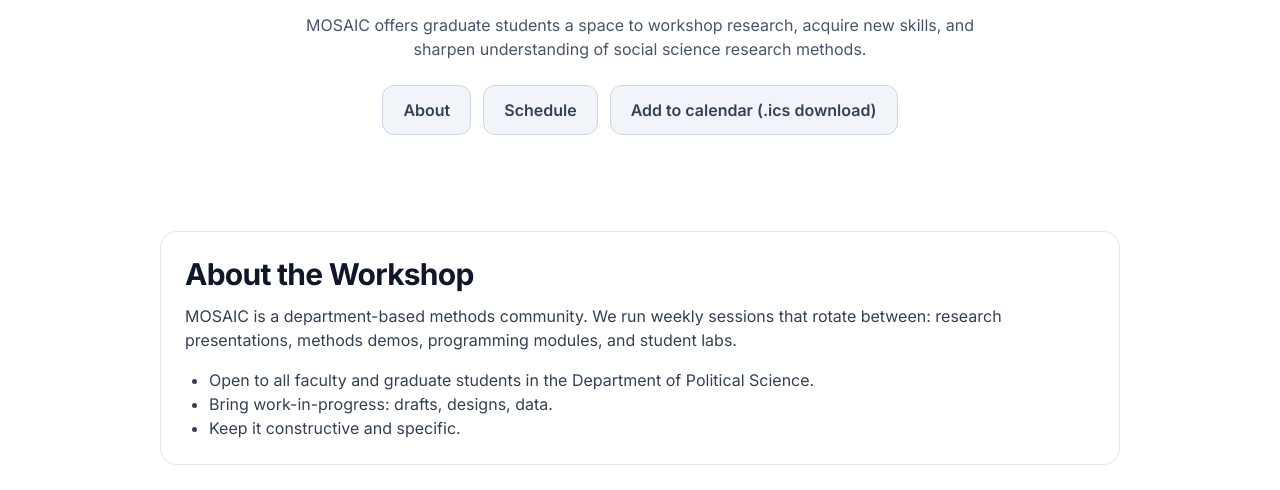
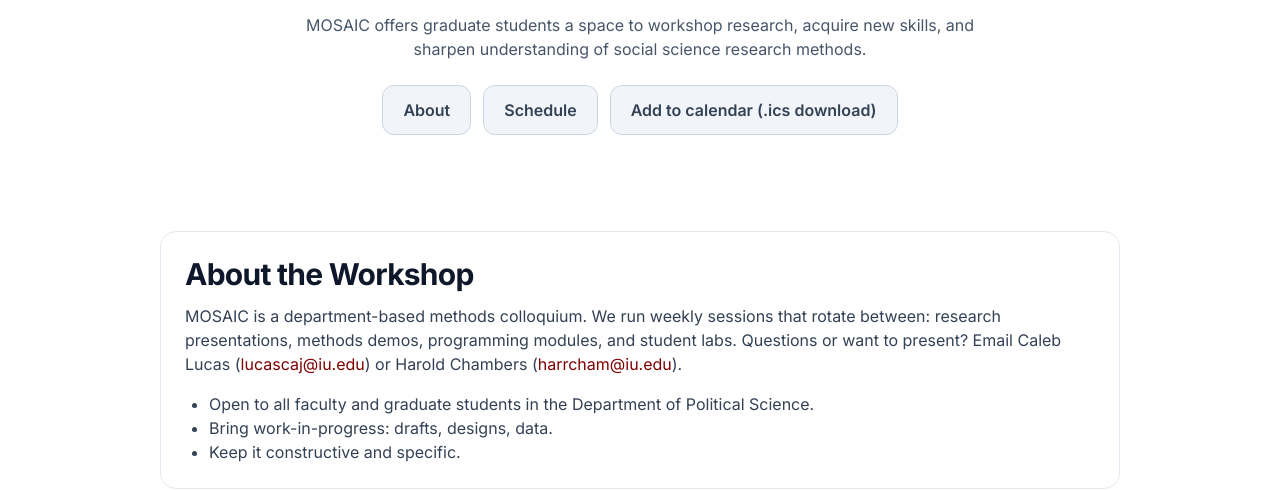
Before and after one commit to mosaic-lab-iu/mosaic-lab-iu.github.io, a plain HTML site: page index.html in a window 1280 px wide. Shown: the part 312-802 px from the top of the page. Drawn offline with nearby package versions, Linux system fonts and the light colour scheme.

Commit message:
last one...

```diff
--- a/index.html
+++ b/index.html
@@ -3,7 +3,7 @@
 <head>
   <meta charset="utf-8" />
   <meta name="viewport" content="width=device-width, initial-scale=1" />
-  <title>MOSAIC Methods Workshop — Political Science</title>
+  <title>MOSAIC -- Indiana University</title>
   <meta name="description" content="MOSAIC offers graduate students a space to workshop research, build skills, and deepen methods expertise. Weekly meetings, dates and topics below." />
   <link rel="preconnect" href="https://fonts.googleapis.com">
   <link rel="preconnect" href="https://fonts.gstatic.com" crossorigin>
@@ -86,8 +86,8 @@
       <div class="rounded-2xl border border-slate-200 p-6 bg-white">
         <h2 class="text-2xl sm:text-3xl font-bold tracking-tight">About the Workshop</h2>
         <p class="mt-3 text-slate-700">
-          MOSAIC is a department-based methods community. We run weekly sessions that rotate between:
-          research presentations, methods demos, programming modules, and student labs.
+          MOSAIC is a department-based methods colloquium. We run weekly sessions that rotate between:
+          research presentations, methods demos, programming modules, and student labs. Questions or want to present? Email Caleb Lucas (<a href="mailto:lucascaj@iu.edu" class="text-brand-700 hover:underline">lucascaj@iu.edu</a>) or Harold Chambers (<a href="mailto:harrcham@iu.edu" class="text-brand-700 hover:underline">harrcham@iu.edu</a>).
         </p>
         <ul class="mt-4 text-slate-700 list-disc pl-6">
           <li>Open to all faculty and graduate students in the Department of Political Science.</li>
```
